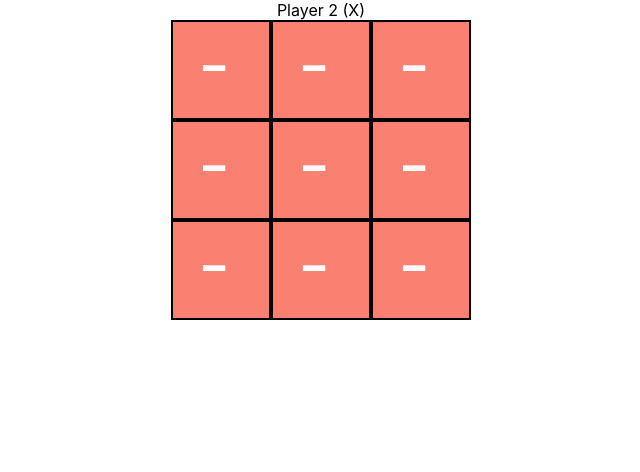
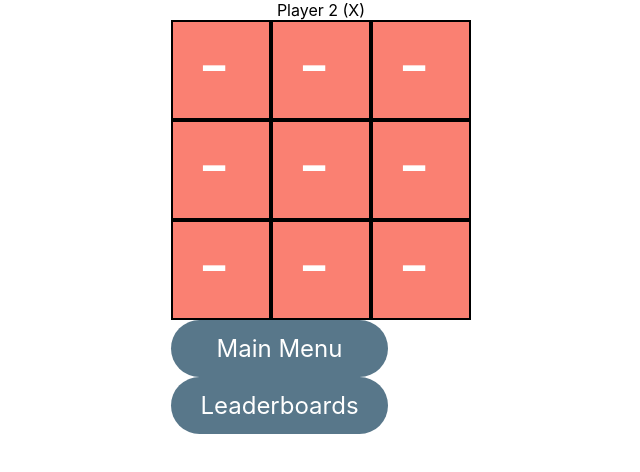
Before and after one commit to DawsonGosse/DecisionsGame, a Next.js app in the folder web/: page /tictacgame in a window 1280 px wide. Shown: the top 472 px of the page, without its empty margins (319-959 px from the left). Built offline with nearby package versions, Linux system fonts and the light colour scheme.

Commit message:
Added buttons and routing to tictac game

```diff
--- a/web/comps/TicTacToe/Game.js
+++ b/web/comps/TicTacToe/Game.js
@@ -1,6 +1,6 @@
 import { useState } from "react"
 import Square from "./Square"
-
+import Button from "../Button"
 // Grid/Playing Field
 const INITIAL_GRID = [
     ['-','-','-'],
@@ -143,6 +143,9 @@ const Game = props=>{
                         )
                     })
                 }
+                 <Button text="Main Menu" routeTo="/"></Button>
+                 <Button text="Leaderboards" routeTo="/leaderboard"></Button>
+                 <br></br>
         </div>
         </>
     )
```
